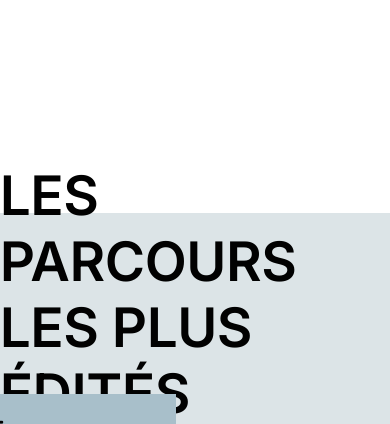
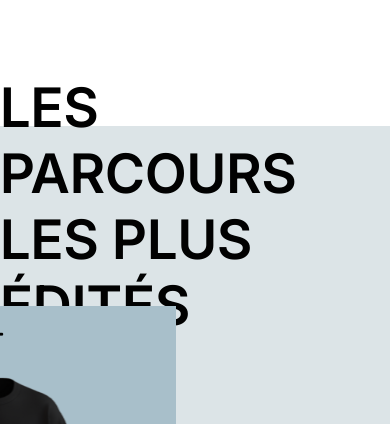
Before and after one commit to Thomas-bon/Memoria, a Vue app: page /Shop in a window 390 px wide. Shown: the part 840-1264 px from the top of the page. Built offline with nearby package versions, Linux system fonts and the light colour scheme.

Commit message:
Update ShopView component to use viewport height for margin-top for better responsiveness

```diff
--- a/src/views/ShopView.vue
+++ b/src/views/ShopView.vue
@@ -158,7 +158,7 @@ template {
   justify-content: center;
   align-items: center;
   font-size: 1.7em;
-  margin-top: 805px;
+  margin-top: 85vh;
   height: 19vh;
   background-color: #8AA7AE4D;
   font-family: 'Inter SemiBold';
```
